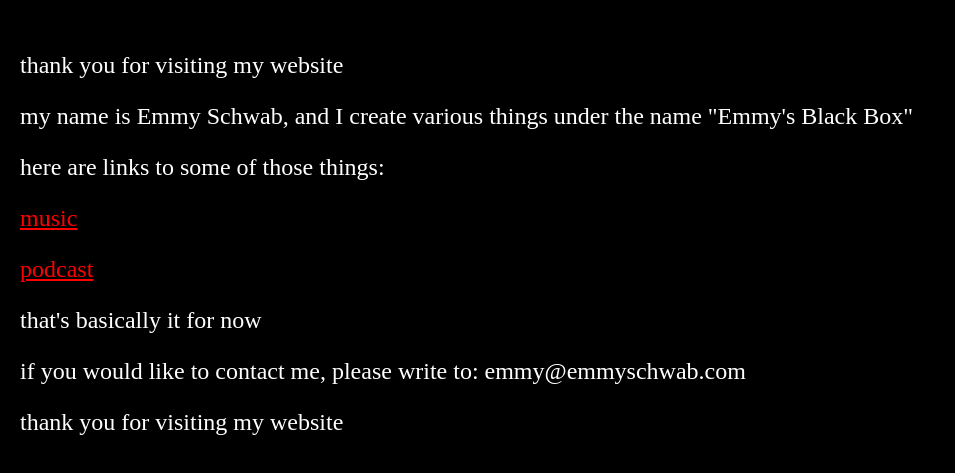
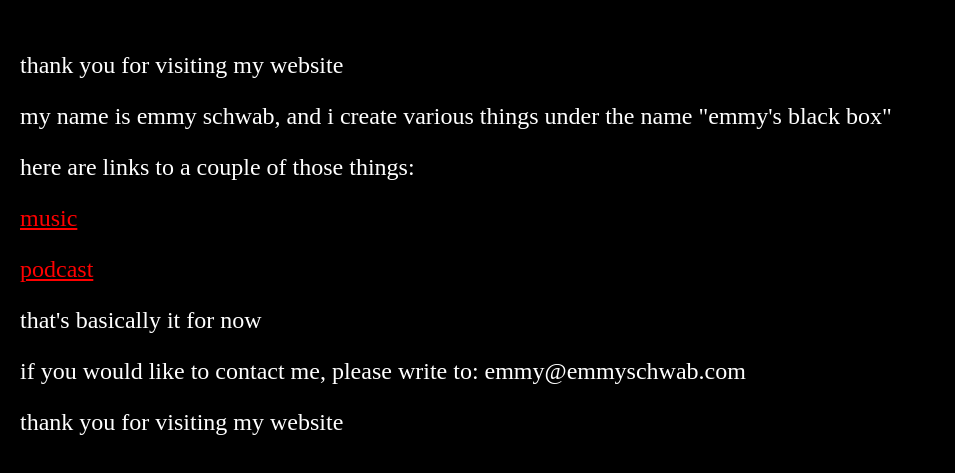
Before and after one commit to emmysblackbox/mywebsite, a plain HTML site: page index.html in a window 1280 px wide. Shown: the part 175-648 px from the top of the page, without its empty margins (0-955 px from the left). Drawn offline with Linux system fonts and the light colour scheme.

Commit message:
a few more de-capitalizations that i missed lol

```diff
--- a/index.html
+++ b/index.html
@@ -65,8 +65,8 @@
     <div>
         <p>thank you for visiting my website</p>
         <p class="small-spacing"></p>
-        <p>my name is Emmy Schwab, and I create various things under the name "Emmy's Black Box"</p>
-        <p>here are links to some of those things:</p>
+        <p>my name is emmy schwab, and i create various things under the name "emmy's black box"</p>
+        <p>here are links to a couple of those things:</p>
         <p><a href="https://emmysblackbox.bandcamp.com" target="_blank">music</a></p>
         <p><a href="https://emmysblackbox.buzzsprout.com" target="_blank">podcast</a></p>
         <p>that's basically it for now</p>
```
